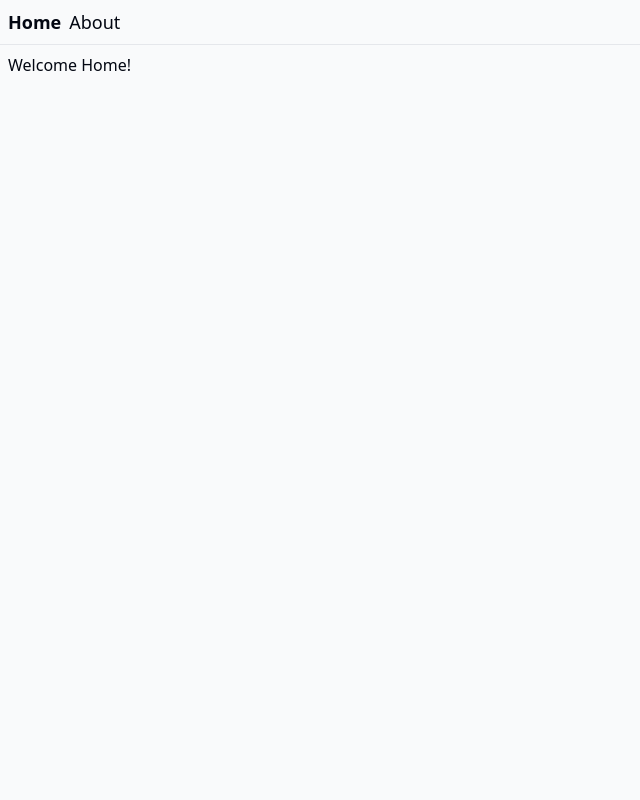
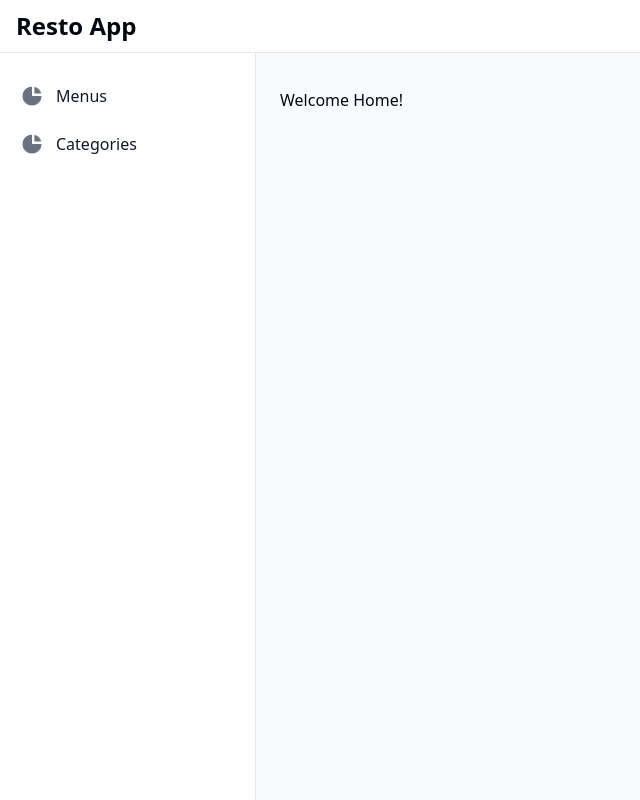
Before and after one commit to hanifanmoha/dockerized-fullstack-v3, a React (Vite) app in the folder client/: page / in a window 1280 px wide. Shown: the whole page, without its empty margins (0-640 px from the left). Built offline with nearby package versions, Linux system fonts and the light colour scheme.

Commit message:
feat: implement layout

```diff
--- /dev/null
+++ b/client/src/components/Layout.tsx
@@ -0,0 +1,19 @@
+import Navbar from "./Navbar"
+import Sidebar from "./Sidebar"
+
+// https://flowbite.com/blocks/application/shells/
+function Layout({ children }: { children: React.ReactNode }) {
+    return <div className="antialiased bg-gray-50 dark:bg-gray-900">
+        <Navbar />
+
+        {/* Sidebar */}
+
+        <Sidebar />
+
+        <main className="p-4 md:ml-64 h-auto pt-20">
+            {children}
+        </main>
+    </div>
+}
+
+export default Layout
--- /dev/null
+++ b/client/src/components/Navbar.tsx
@@ -0,0 +1,13 @@
+function Navbar() {
+    return <nav className="bg-white border-b border-gray-200 px-4 py-2.5 dark:bg-gray-800 dark:border-gray-700 fixed left-0 right-0 top-0 z-50">
+        <div className="flex flex-wrap justify-between items-center">
+            <div className="flex justify-start items-center">
+                <div className="flex items-center justify-between mr-4">
+                    <span className="self-center text-2xl font-semibold whitespace-nowrap dark:text-white">Resto App</span>
+                </div>
+            </div>
+        </div>
+    </nav>
+}
+
+export default Navbar
--- /dev/null
+++ b/client/src/components/Sidebar.tsx
@@ -0,0 +1,46 @@
+import { Link } from "@tanstack/react-router"
+
+function Sidebar() {
+    return <aside
+        className="fixed top-0 left-0 z-40 w-64 h-screen pt-14 transition-transform -translate-x-full bg-white border-r border-gray-200 md:translate-x-0 dark:bg-gray-800 dark:border-gray-700"
+        aria-label="Sidenav"
+        id="drawer-navigation"
+    >
+        <div className="overflow-y-auto py-5 px-3 h-full bg-white dark:bg-gray-800">
+            <ul className="space-y-2">
+                <li>
+                    <Link to="/" className="flex items-center p-2 text-base font-medium text-gray-900 rounded-lg dark:text-white hover:bg-gray-100 dark:hover:bg-gray-700 group">
+                        <svg
+                            aria-hidden="true"
+                            className="w-6 h-6 text-gray-500 transition duration-75 dark:text-gray-400 group-hover:text-gray-900 dark:group-hover:text-white"
+                            fill="currentColor"
+                            viewBox="0 0 20 20"
+                            xmlns="http://www.w3.org/2000/svg"
+                        >
+                            <path d="M2 10a8 8 0 018-8v8h8a8 8 0 11-16 0z"></path>
+                            <path d="M12 2.252A8.014 8.014 0 0117.748 8H12V2.252z"></path>
+                        </svg>
+                        <span className="ml-3">Menus</span>
+                    </Link>
+                </li>
+                <li>
+                    <Link to="/categories" className="flex items-center p-2 text-base font-medium text-gray-900 rounded-lg dark:text-white hover:bg-gray-100 dark:hover:bg-gray-700 group">
+                        <svg
+                            aria-hidden="true"
+                            className="w-6 h-6 text-gray-500 transition duration-75 dark:text-gray-400 group-hover:text-gray-900 dark:group-hover:text-white"
+                            fill="currentColor"
+                            viewBox="0 0 20 20"
+                            xmlns="http://www.w3.org/2000/svg"
+                        >
+                            <path d="M2 10a8 8 0 018-8v8h8a8 8 0 11-16 0z"></path>
+                            <path d="M12 2.252A8.014 8.014 0 0117.748 8H12V2.252z"></path>
+                        </svg>
+                        <span className="ml-3">Categories</span>
+                    </Link>
+                </li>
+            </ul>
+        </div>
+    </aside>
+}
+
+export default Sidebar
--- a/client/src/main.tsx
+++ b/client/src/main.tsx
@@ -1,4 +1,3 @@
-import React from 'react'
 import ReactDOM from 'react-dom/client'
 import { RouterProvider, createRouter } from '@tanstack/react-router'
 import { routeTree } from './routeTree.gen'
--- a/client/src/routeTree.gen.ts
+++ b/client/src/routeTree.gen.ts
@@ -11,14 +11,14 @@
 // Import Routes
 
 import { Route as rootRoute } from './routes/__root'
-import { Route as AboutImport } from './routes/about'
+import { Route as CategoriesImport } from './routes/categories'
 import { Route as IndexImport } from './routes/index'
 
 // Create/Update Routes
 
-const AboutRoute = AboutImport.update({
-  id: '/about',
-  path: '/about',
+const CategoriesRoute = CategoriesImport.update({
+  id: '/categories',
+  path: '/categories',
   getParentRoute: () => rootRoute,
 } as any)
 
@@ -39,11 +39,11 @@ declare module '@tanstack/react-router' {
       preLoaderRoute: typeof IndexImport
       parentRoute: typeof rootRoute
     }
-    '/about': {
-      id: '/about'
-      path: '/about'
-      fullPath: '/about'
-      preLoaderRoute: typeof AboutImport
+    '/categories': {
+      id: '/categories'
+      path: '/categories'
+      fullPath: '/categories'
+      preLoaderRoute: typeof CategoriesImport
       parentRoute: typeof rootRoute
     }
   }
@@ -53,37 +53,37 @@ declare module '@tanstack/react-router' {
 
 export interface FileRoutesByFullPath {
   '/': typeof IndexRoute
-  '/about': typeof AboutRoute
+  '/categories': typeof CategoriesRoute
 }
 
 export interface FileRoutesByTo {
   '/': typeof IndexRoute
-  '/about': typeof AboutRoute
+  '/categories': typeof CategoriesRoute
 }
 
 export interface FileRoutesById {
   __root__: typeof rootRoute
   '/': typeof IndexRoute
-  '/about': typeof AboutRoute
+  '/categories': typeof CategoriesRoute
 }
 
 export interface FileRouteTypes {
   fileRoutesByFullPath: FileRoutesByFullPath
-  fullPaths: '/' | '/about'
+  fullPaths: '/' | '/categories'
   fileRoutesByTo: FileRoutesByTo
-  to: '/' | '/about'
-  id: '__root__' | '/' | '/about'
+  to: '/' | '/categories'
+  id: '__root__' | '/' | '/categories'
   fileRoutesById: FileRoutesById
 }
 
 export interface RootRouteChildren {
   IndexRoute: typeof IndexRoute
-  AboutRoute: typeof AboutRoute
+  CategoriesRoute: typeof CategoriesRoute
 }
 
 const rootRouteChildren: RootRouteChildren = {
   IndexRoute: IndexRoute,
-  AboutRoute: AboutRoute,
+  CategoriesRoute: CategoriesRoute,
 }
 
 export const routeTree = rootRoute
@@ -97,14 +97,14 @@ export const routeTree = rootRoute
       "filePath": "__root.tsx",
       "children": [
         "/",
-        "/about"
+        "/categories"
       ]
     },
     "/": {
       "filePath": "index.tsx"
     },
-    "/about": {
-      "filePath": "about.tsx"
+    "/categories": {
+      "filePath": "categories.tsx"
     }
   }
 }
--- a/client/src/routes/__root.tsx
+++ b/client/src/routes/__root.tsx
@@ -1,6 +1,6 @@
-import * as React from 'react'
 import { Link, Outlet, createRootRoute } from '@tanstack/react-router'
 import { TanStackRouterDevtools } from '@tanstack/router-devtools'
+import Layout from '../components/Layout'
 
 export const Route = createRootRoute({
   component: RootComponent,
@@ -9,7 +9,7 @@ export const Route = createRootRoute({
 function RootComponent() {
   return (
     <>
-      <div className="p-2 flex gap-2 text-lg">
+      {/* <div className="p-2 flex gap-2 text-lg">
         <Link
           to="/"
           activeProps={{
@@ -29,7 +29,8 @@ function RootComponent() {
         </Link>
       </div>
       <hr />
-      <Outlet />
+      <Outlet /> */}
+      <Layout><Outlet /></Layout>
       <TanStackRouterDevtools position="bottom-right" />
     </>
   )
--- a/client/src/routes/about.tsx
+++ b/client/src/routes/categories.tsx
@@ -1,7 +1,7 @@
 import * as React from 'react'
 import { createFileRoute } from '@tanstack/react-router'
 
-export const Route = createFileRoute('/about')({
+export const Route = createFileRoute('/categories')({
   component: AboutComponent,
 })
 
```
